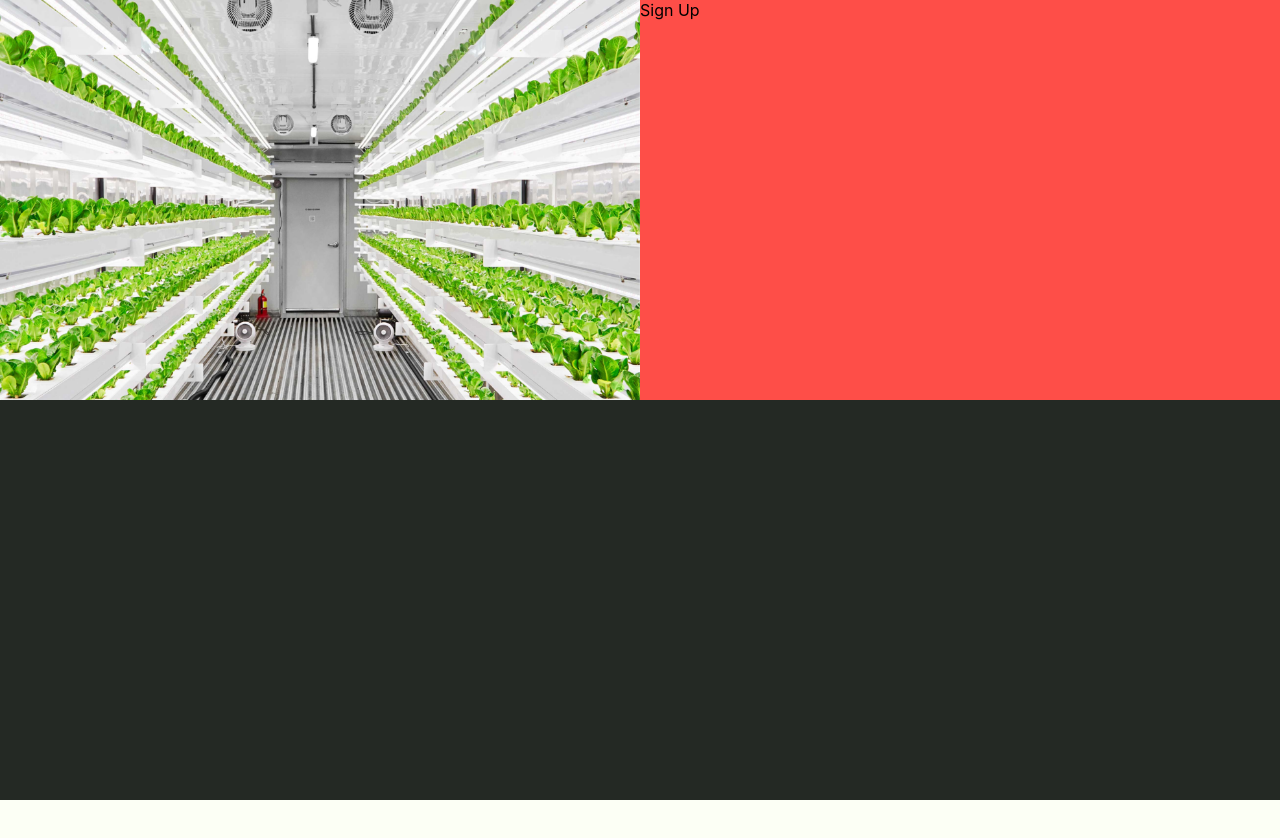
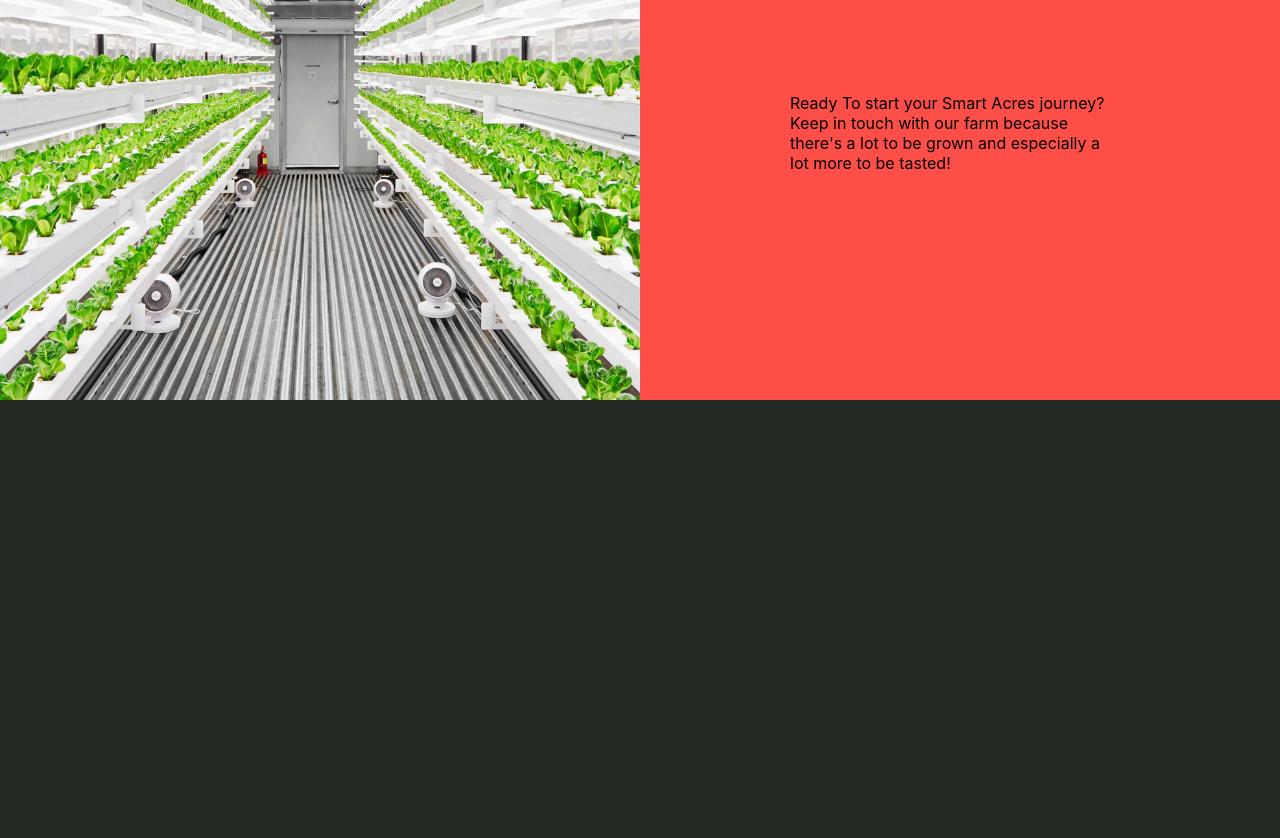
Before and after one commit to JuanTValdez/smart_acres, a React (Create React App) app: page / in a window 1280 px wide. Shown: the top 838 px of the page. Before the commit the page ends 800 px from the top, so only its background shows below. Built offline with nearby package versions, Linux system fonts and the light colour scheme.

Commit message:
adjusting img position inside div

```diff
--- a/src/components/Footer.js
+++ b/src/components/Footer.js
@@ -12,7 +12,13 @@ export default function Footer() {
 						<img src={Greenhouse} alt='' />
 					</div>
 
-					<div className='sign-up'>Sign Up</div>
+					<div className='sign-up'>
+						<p className='txt-1'>Ready To start your Smart Acres journey?</p>
+						<p className='txt-2'>
+							Keep in touch with our farm because there's a lot to be grown and
+							especially a lot more to be tasted!
+						</p>
+					</div>
 				</div>
 				{/* Bottom of Footer */}
 
--- a/src/styles/Footer.css
+++ b/src/styles/Footer.css
@@ -14,8 +14,6 @@
 }
 
 .footer-bottom {
-	/* width: 1920px; */
-	height: 50vh;
 	padding: 145px 165px 135px;
 	background-color: var(--charcoal);
 }
@@ -27,12 +25,13 @@
 		height: 100%;
 		width: 100%;
 		object-fit: cover;
+		object-position: 0 -44.6vh;
 	}
 }
 .sign-up {
 	grid-column: 2/3;
 
-	/* padding: 93px 165px 105px 150px; */
+	padding: 93px 165px 105px 150px;
 	background-color: var(--coral);
 }
 
@@ -41,3 +40,9 @@
 	grid-row: 1/1;
 	height: 50vh;
 }
+
+.path,
+.subscribe {
+	grid-row: 2/2;
+	height: 50vh;
+}
```
